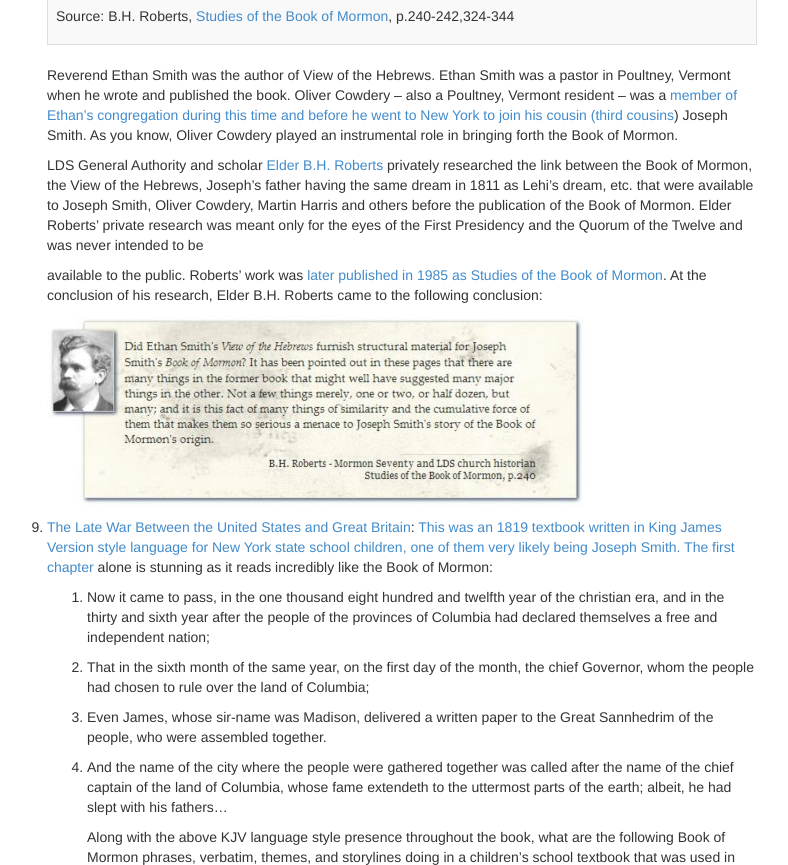
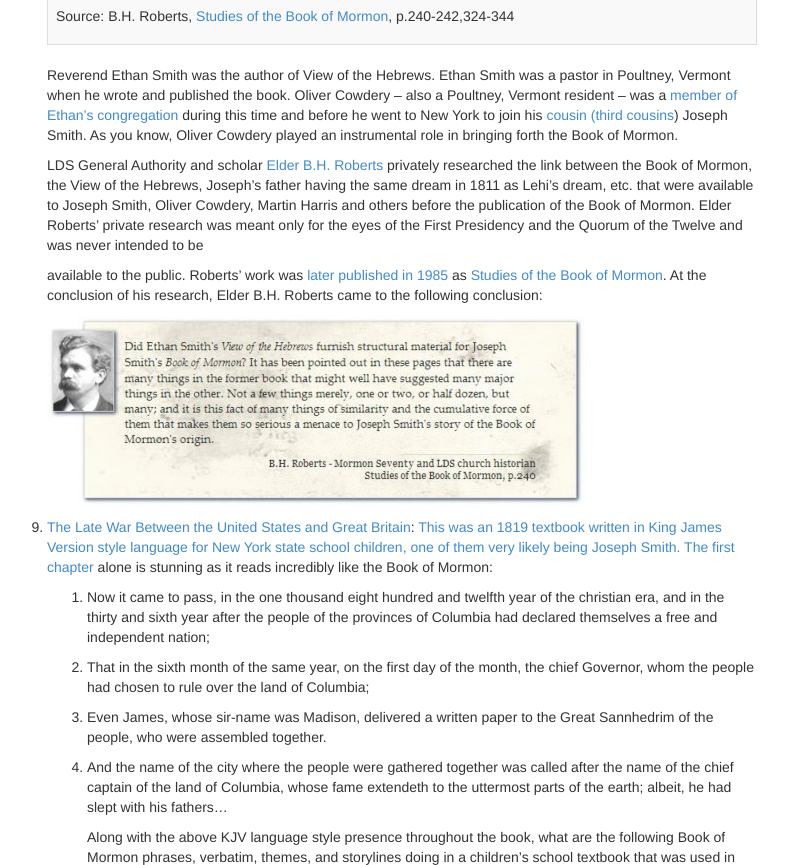
Before and after one commit to whyisjake/CES-Letter, a plain HTML site: page index.html in a window 1280 px wide. Shown: the part 9354-10219 px from the top of the page, without its empty margins (453-1241 px from the left). Drawn offline with nearby package versions, Linux system fonts and the light colour scheme.

Commit message:
removed extra anchor tag

```diff
--- a/index.html
+++ b/index.html
@@ -857,10 +857,10 @@
 							</table>
 						</table>
 
-						<p>Reverend Ethan Smith was the author of <span>View of the Hebrews</span>. Ethan Smith was a pastor in Poultney, Vermont when he wrote and published the book. Oliver Cowdery – also a Poultney, Vermont resident – was a <a href="http://en.wikipedia.org/wiki/Oliver_Cowdery#View_of_the_Hebrews_controversy" target="_blank">member of Ethan’s congregation </a><a href="http://en.wikipedia.org/wiki/Origin_of_the_Book_of_Mormon#Oliver_Cowdery" target="_blank">during this time and before he went to New York to join his </a><a href="http://en.wikipedia.org/wiki/Origin_of_the_Book_of_Mormon#Oliver_Cowdery" target="_blank">cousin </a><a href="http://en.wikipedia.org/wiki/Cousin#Third_cousins" target="_blank">(</a><a href="http://en.wikipedia.org/wiki/Cousin#Third_cousins" target="_blank">third cousins</a>) Joseph Smith. As you know, Oliver Cowdery played an instrumental role in bringing forth the Book of Mormon.</p>
+						<p>Reverend Ethan Smith was the author of <span>View of the Hebrews</span>. Ethan Smith was a pastor in Poultney, Vermont when he wrote and published the book. Oliver Cowdery – also a Poultney, Vermont resident – was a <a href="http://en.wikipedia.org/wiki/Oliver_Cowdery#View_of_the_Hebrews_controversy" target="_blank">member of Ethan’s congregation </a>during this time and before he went to New York to join his <a href="http://en.wikipedia.org/wiki/Origin_of_the_Book_of_Mormon#Oliver_Cowdery" target="_blank">cousin </a><a href="http://en.wikipedia.org/wiki/Cousin#Third_cousins" target="_blank">(</a><a href="http://en.wikipedia.org/wiki/Cousin#Third_cousins" target="_blank">third cousins</a>) Joseph Smith. As you know, Oliver Cowdery played an instrumental role in bringing forth the Book of Mormon.</p>
 
 						<p>LDS General Authority and scholar <a href="http://en.wikipedia.org/wiki/B._H._Roberts" target="_blank">Elder B.H. Roberts </a>privately researched the link between the Book of Mormon, the <span>View of the Hebrews</span>, Joseph’s father having the same dream in 1811 as Lehi’s dream, etc. that were available to Joseph Smith, Oliver Cowdery, Martin Harris and others before the publication of the Book of Mormon. Elder Roberts’ private research was meant only for the eyes of the First Presidency and the Quorum of the Twelve and was never intended to be</p>
-						<p>available to the public. Roberts’ work was <a href="http://en.wikipedia.org/wiki/Studies_of_the_Book_of_Mormon#Controversy_within_the_LDS_Church_after_the_1985_publication" target="_blank">later published in 1985 </a><a href="http://www.amazon.com/Studies-Book-Mormon-B-Roberts/dp/1560850272/ref%3Dsr_1_1?s=books&amp;ie=UTF8&amp;qid=1378750281&amp;sr=1-1&amp;keywords=studies%2Bof%2Bthe%2Bbook%2Bof%2Bmormon" target="_blank">as </a><a href="http://www.amazon.com/Studies-Book-Mormon-B-Roberts/dp/1560850272/ref%3Dsr_1_1?s=books&amp;ie=UTF8&amp;qid=1378750281&amp;sr=1-1&amp;keywords=studies%2Bof%2Bthe%2Bbook%2Bof%2Bmormon" target="_blank">Studies of the Book of</a><a href="http://www.amazon.com/Studies-Book-Mormon-B-Roberts/dp/1560850272/ref%3Dsr_1_1?s=books&amp;ie=UTF8&amp;qid=1378750281&amp;sr=1-1&amp;keywords=studies%2Bof%2Bthe%2Bbook%2Bof%2Bmormon" target="_blank"> </a><a href="http://www.amazon.com/Studies-Book-Mormon-B-Roberts/dp/1560850272/ref%3Dsr_1_1?s=books&amp;ie=UTF8&amp;qid=1378750281&amp;sr=1-1&amp;keywords=studies%2Bof%2Bthe%2Bbook%2Bof%2Bmormon" target="_blank">Mormon</a>. At the conclusion of his research, Elder B.H. Roberts came to the following conclusion:</p>
+						<p>available to the public. Roberts’ work was <a href="http://en.wikipedia.org/wiki/Studies_of_the_Book_of_Mormon#Controversy_within_the_LDS_Church_after_the_1985_publication" target="_blank">later published in 1985 </a>as <a href="http://www.amazon.com/Studies-Book-Mormon-B-Roberts/dp/1560850272/ref%3Dsr_1_1?s=books&amp;ie=UTF8&amp;qid=1378750281&amp;sr=1-1&amp;keywords=studies%2Bof%2Bthe%2Bbook%2Bof%2Bmormon" target="_blank">Studies of the Book of Mormon</a>. At the conclusion of his research, Elder B.H. Roberts came to the following conclusion:</p>
 
 						<p><span><img width="540" height="192" alt="image" src="images/Image_007.jpg"/></span></p>
 		</li>
```
